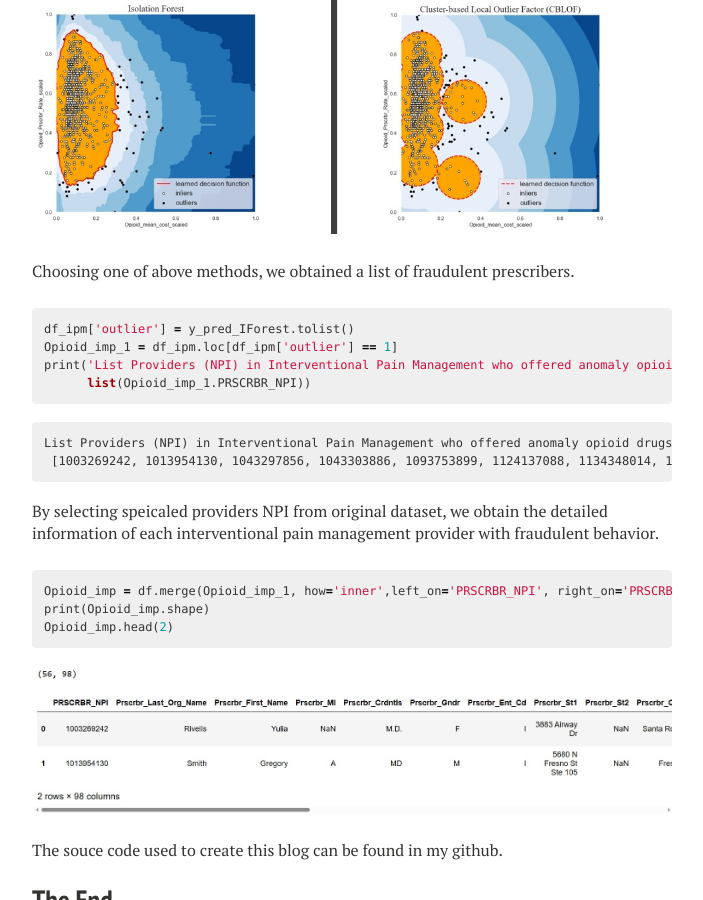
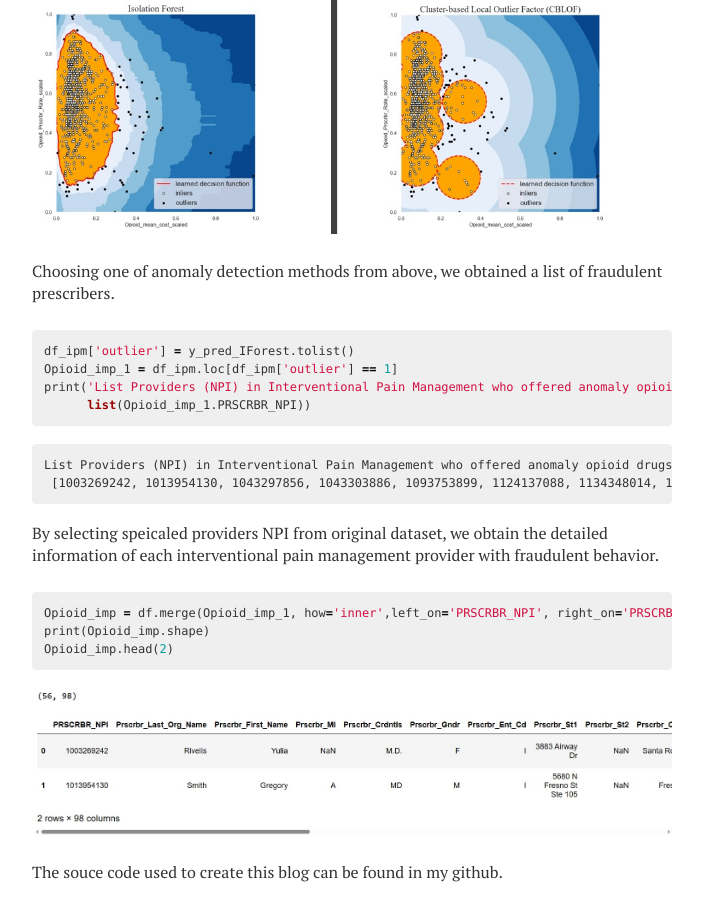
Before and after one commit to Janzhuj/janzhuj.github.io, a Jekyll site: the page built from _posts/2023-08-23-Medicare-Part-D-Claims-Segmentation-and-Anomaly-Detection.md, in a window 1280 px wide and 900 px high, scrolled down 8862 px. Shown: the whole window, without its empty margins (288-991 px from the left). Built offline with Jekyll 4.4.1, drawn with Linux system fonts in a browser that asks for light colours; nearby versions of some CDN libraries; library files that are not in the unit come from our copies; comment, search, counter and statistics services are not loaded.

Commit message:
Update 2023-08-23-Medicare-Part-D-Claims-Segmentation-and-Anomaly-Detection.md

```diff
--- a/_posts/2023-08-23-Medicare-Part-D-Claims-Segmentation-and-Anomaly-Detection.md
+++ b/_posts/2023-08-23-Medicare-Part-D-Claims-Segmentation-and-Anomaly-Detection.md
@@ -100,7 +100,7 @@ We also can use unsupervised anomaly detection methods to identify abnormal or u
 
 ![17-2](/figs/2023-08-23-Medicare-Part-D-Claims-Segmentation-and-Anomaly-Detection/17-2.jpg)
 
-Choosing one of above methods, we obtained a list of fraudulent prescribers.
+Choosing one of anomaly detection methods from above, we obtained a list of fraudulent prescribers.
 
 {% highlight r %}
 df_ipm['outlier'] = y_pred_IForest.tolist()
```
